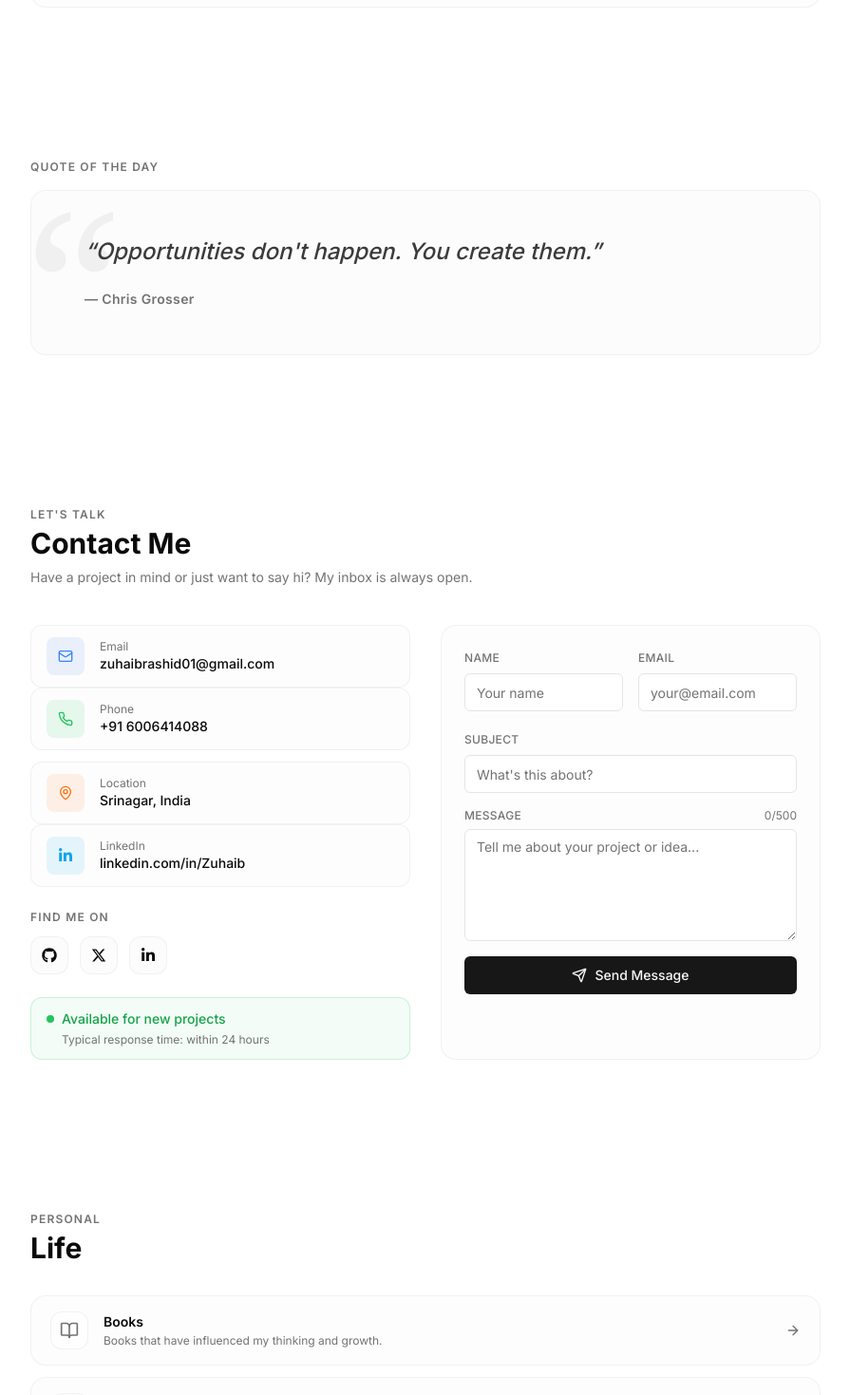
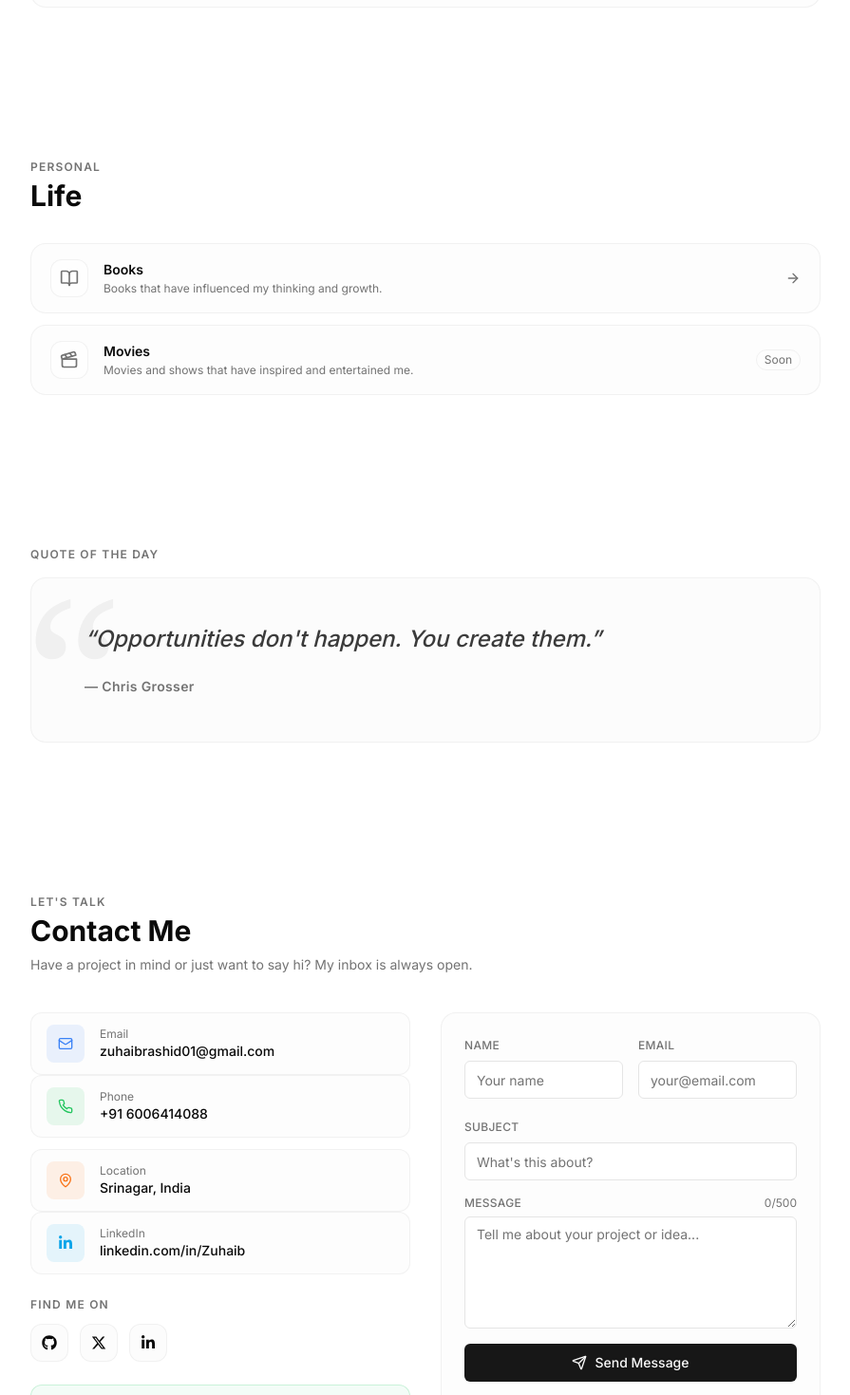
Before and after one commit to Zuhaib-dev/new-portfolio, a Next.js app: page / in a window 1280 px wide. Shown: the part 5601-7070 px from the top of the page at 95% size, without its empty margins (192-1087 px from the left). Built offline with nearby package versions, Linux system fonts and the light colour scheme; no server answers.

Commit message:
done with the almost of the new version of this site some little are penfing lets see them later or tommorow

```diff
--- a/app/page.tsx
+++ b/app/page.tsx
@@ -18,10 +18,10 @@ export default function Home() {
       <Skills />
       <Projects />
       <GithubStats />
+      <PersonalLife />
       <DailyQuote />
       <VisitorCounter />
       <Contact />
-      <PersonalLife />
     </div>
   );
 }
```
